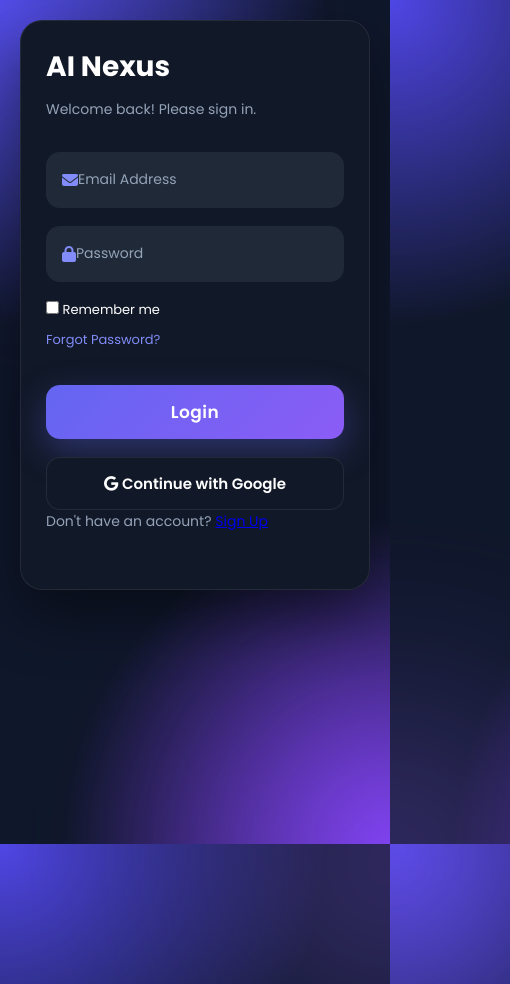
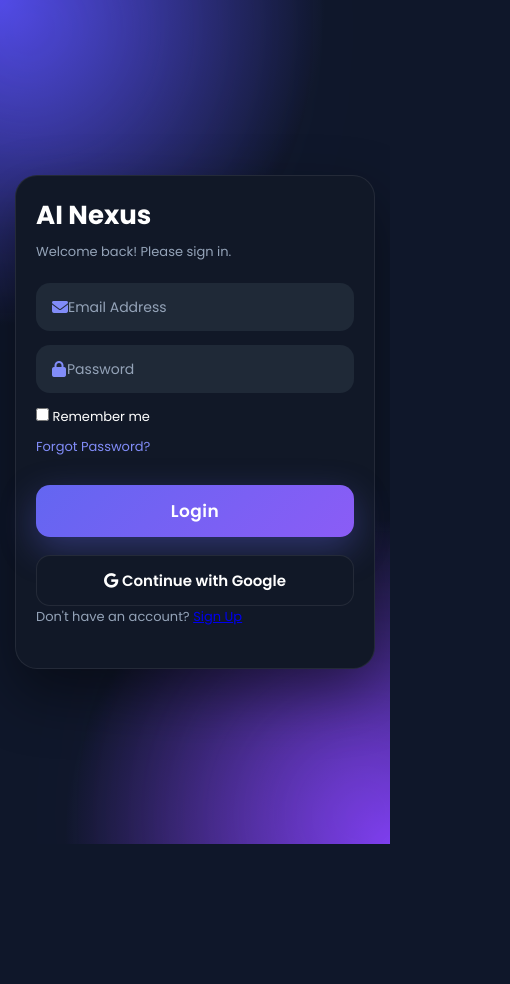
Before and after one commit to samikinggame19-collab/ai-nexus, a website: page login.html in a window 390 px wide. Shown: the whole page, 510 px wide, since content can reach past the window. After the commit the page ends 844 px from the top, so only its background shows below. Drawn offline with Linux system fonts and the light colour scheme.

Commit message:
Fix login mobile layout

```diff
--- a/css/style.css
+++ b/css/style.css
@@ -767,3 +767,79 @@ body{
     }
 
 }
+@keyframes spin{
+    from{
+        transform:rotate(0deg);
+    }
+    to{
+        transform:rotate(360deg);
+    }
+}
+
+@media (max-width:768px){
+
+    body{
+        padding:15px;
+        min-height:100vh;
+        justify-content:center;
+        align-items:center;
+    }
+
+    .login-container{
+        width:100%;
+        display:flex;
+        justify-content:center;
+        align-items:center;
+    }
+
+    .login-card{
+        width:100%;
+        max-width:360px;
+        padding:20px;
+    }
+
+    .login-card h1{
+        font-size:26px;
+        margin-bottom:6px;
+    }
+
+    .login-card p{
+        font-size:13px;
+        margin-bottom:20px;
+    }
+
+    .input-box{
+        height:48px;
+        margin-bottom:14px;
+    }
+
+    .login-btn,
+    .google-btn{
+        padding:13px;
+    }
+
+    .options{
+        margin-bottom:18px;
+    }
+}
+@media (max-width:768px){
+
+    .background{
+        overflow:hidden;
+    }
+
+    .blob1{
+        width:180px;
+        height:180px;
+        top:-60px;
+        left:-60px;
+    }
+
+    .blob2{
+        width:180px;
+        height:180px;
+        right:-60px;
+        bottom:-60px;
+    }
+
+}
```
Also changed, not shown: 1 other file.
